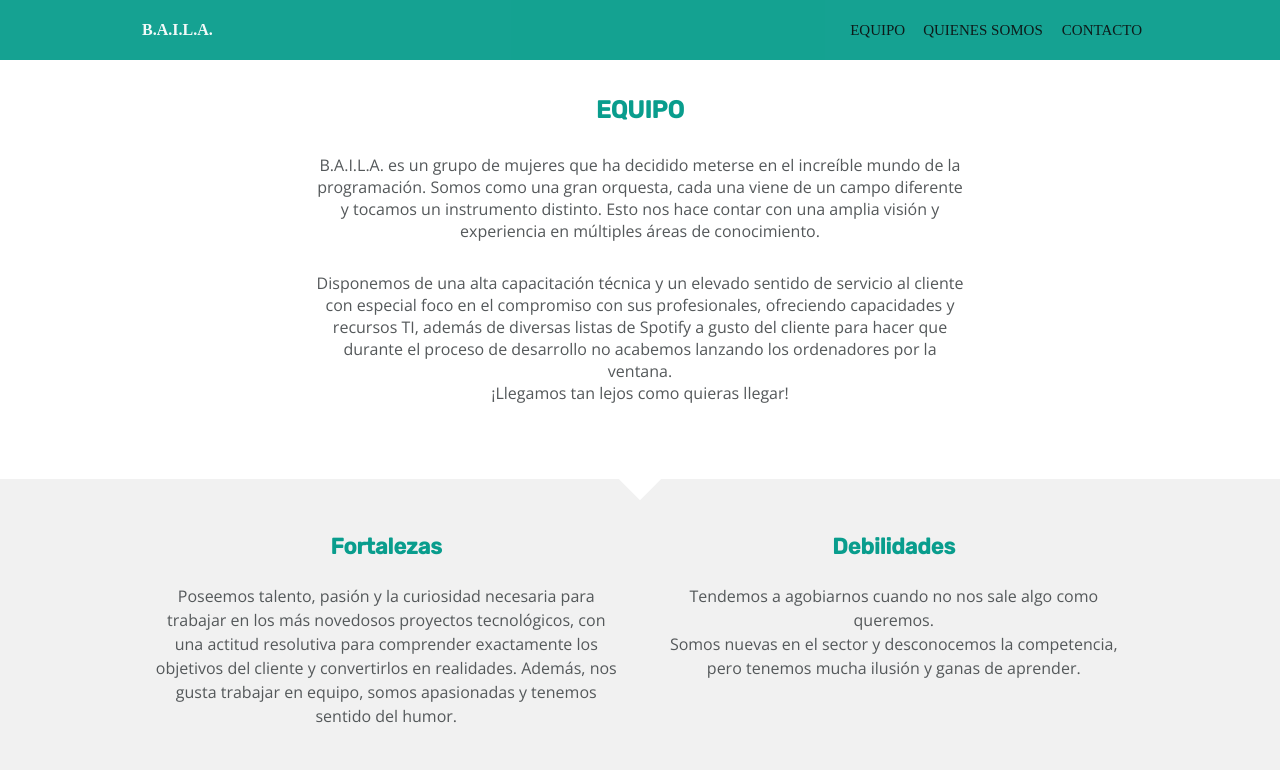
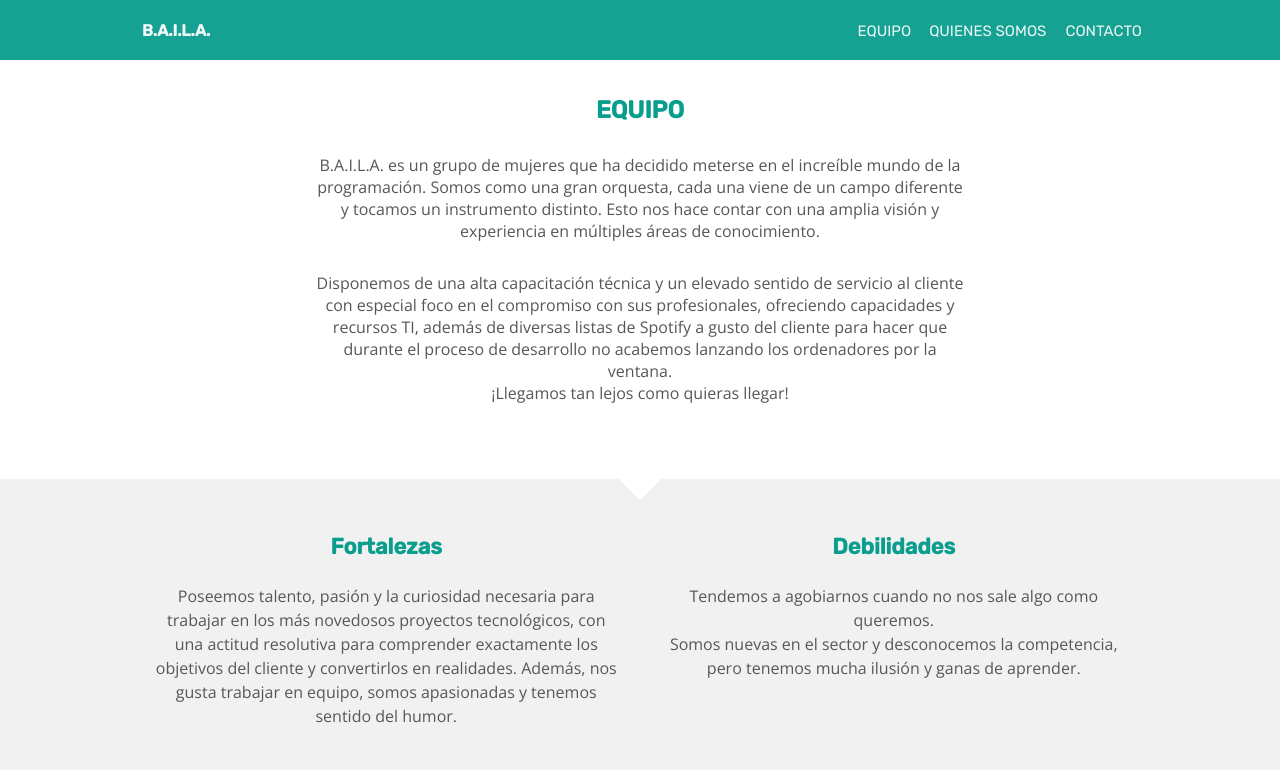
Before and after one commit to BMatillaVaras/project-promo-k-module-1-team-2, a website: page version-0/index.html in a window 1280 px wide. Shown: the top 770 px of the page. Drawn offline with nearby package versions, Linux system fonts and the light colour scheme; files that its build step writes are made by us from their sources; files whose address does not match are found by name.

Commit message:
add variables header

```diff
--- a/src/scss/layout/_header.scss
+++ b/src/scss/layout/_header.scss
@@ -13,7 +13,7 @@
   background-color: $dark-color;
   color: $background-color;
   font-size: 1rem;
-  font-family: var(--Rubik);
+  font-family: $font-title;
   display: flex;
   justify-content: center;
   align-items: center;
@@ -23,19 +23,18 @@
 }
 
 .list {
-  background: var(--light-green);
+  background: $light-color;
   font-size: 0.9375rem;
-  font-family: var(--Rubik);
-  color: var(--white);
+  font-family: $font-title;
+  color: $background-color;
   width: 100vw;
   display: flex;
   justify-content: space-between;
-  /*min-width: 320px;*/
   padding: 8px 17px 7px 16px;
   opacity: 0.9;
 }
 
 .link {
-  color: var(--white);
+  color: $background-color;
   text-decoration: none;
 }
```
